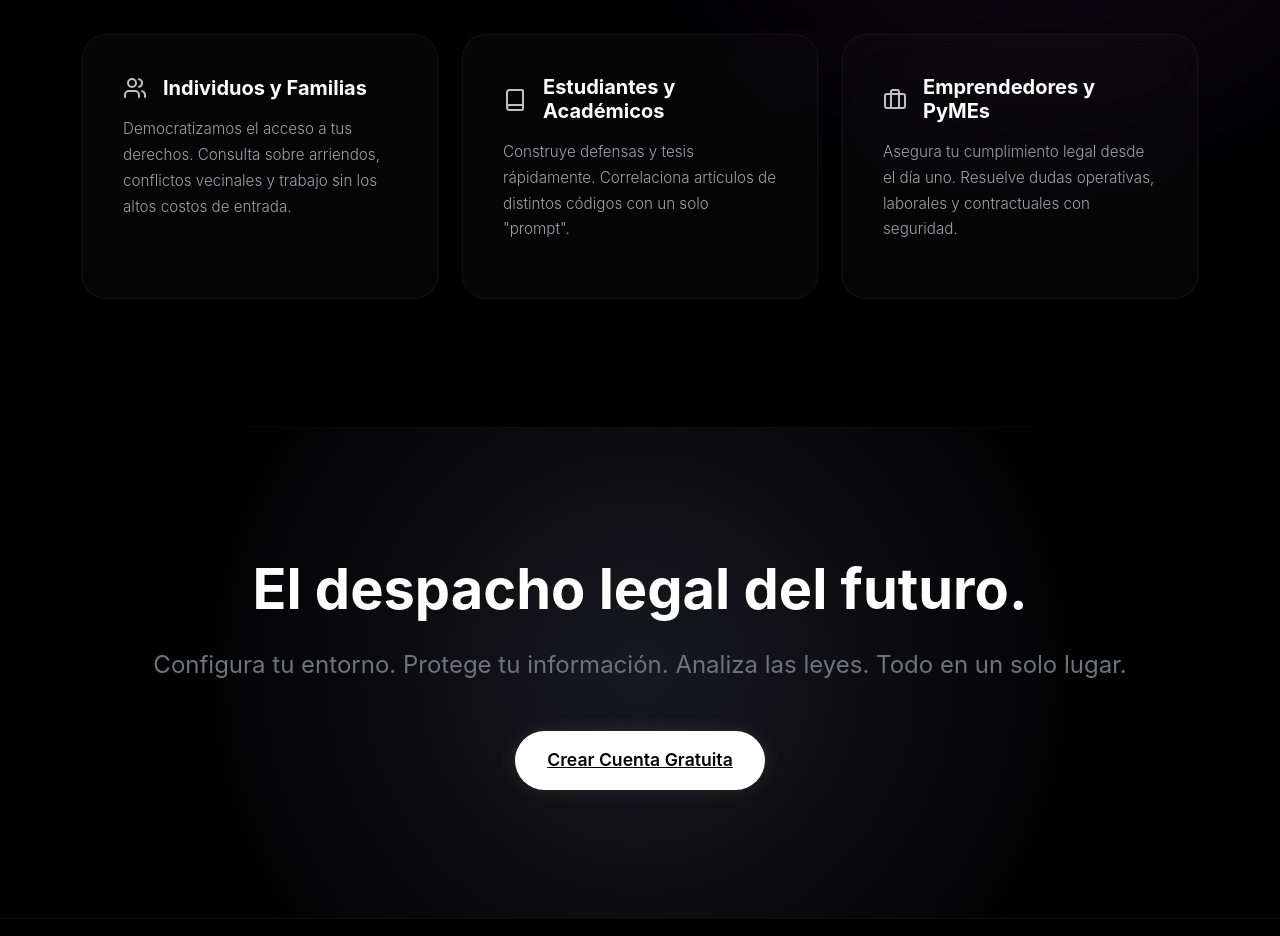
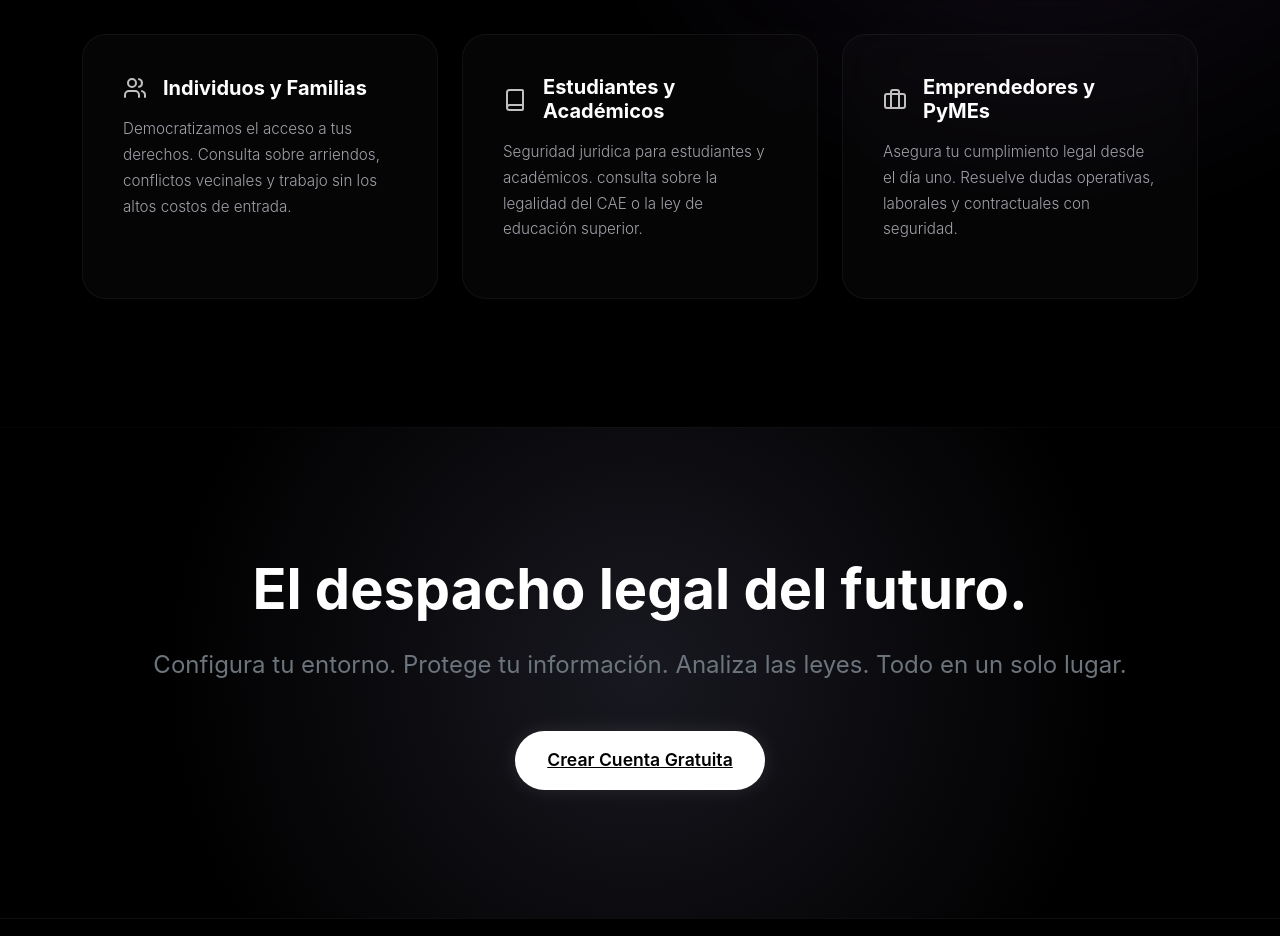
Before and after one commit to LuSpace1/sententia-web, a React (Vite) app in the folder frontend/: page / in a window 1280 px wide. Shown: the part 3640-4576 px from the top of the page. Built offline with nearby package versions, Linux system fonts and the light colour scheme; no server answers.

Commit message:
refactor(Features): cambio en la descripcion de objetivos estudiantes

```diff
--- a/frontend/src/pages/LandingPage.jsx
+++ b/frontend/src/pages/LandingPage.jsx
@@ -33,7 +33,7 @@ const AUDIENCES = [
   {
     icon: <Book size={24} />,
     title: 'Estudiantes y Académicos',
-    desc: 'Construye defensas y tesis rápidamente. Correlaciona artículos de distintos códigos con un solo "prompt".'
+    desc: 'Seguridad juridica para estudiantes y académicos. consulta sobre la legalidad del CAE o la ley de educación superior.'
   },
   {
     icon: <Briefcase size={24} />,
```
